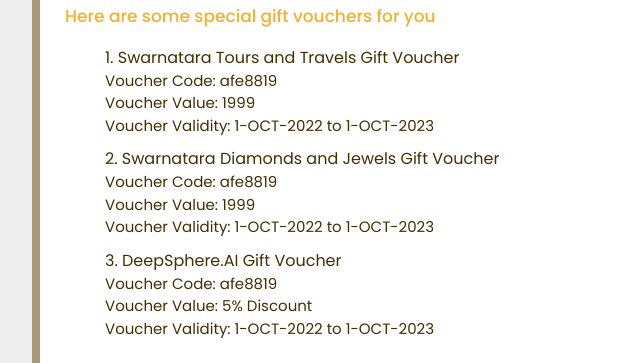
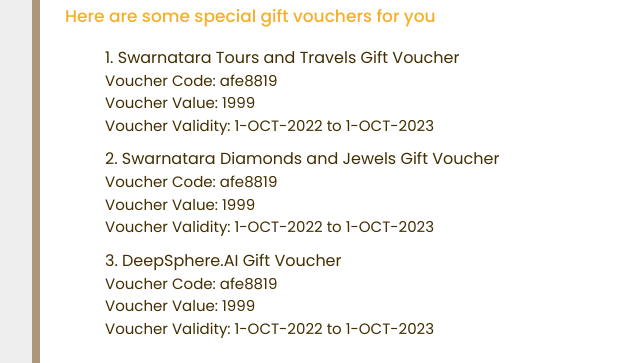
Before and after one commit to uitamil/membership, a plain HTML site: page index.html in a window 1280 px wide. Shown: the part 413-776 px from the top of the page, 275-915 px from the left. Drawn offline with Linux system fonts and the light colour scheme.

Commit message:
Update index.html

```diff
--- a/index.html
+++ b/index.html
@@ -30,19 +30,19 @@
 <ul>
 <li>
 1. Swarnatara Tours and Travels Gift Voucher
-<span class="vocher_1">Voucher Code: afe8819</span>
-<span class="vocher_1">Voucher Value: 1999</span>
-<span class="vocher_1">Voucher Validity: 1-OCT-2022 to 1-OCT-2023</span></li>
+	<span class="vocher_1">Voucher Code: <span class="ans">afe8819</span></span>
+	<span class="vocher_1">Voucher Value: <span class="ans">1999</span></span>
+	<span class="vocher_1">Voucher Validity: <span class="ans">1-OCT-2022 to 1-OCT-2023</span></span></li>
 <li>
 2. Swarnatara Diamonds and Jewels Gift Voucher
-<span class="vocher_1">Voucher Code: afe8819</span>
-<span class="vocher_1">Voucher Value: 1999</span>
-<span class="vocher_1">Voucher Validity: 1-OCT-2022 to 1-OCT-2023</span></li>
+<span class="vocher_1">Voucher Code: <span class="ans">afe8819</span></span>
+	<span class="vocher_1">Voucher Value: <span class="ans">1999</span></span>
+	<span class="vocher_1">Voucher Validity: <span class="ans">1-OCT-2022 to 1-OCT-2023</span></span></li>
 <li>
 3. DeepSphere.AI Gift Voucher
-<span class="vocher_1">Voucher Code: afe8819</span>
-<span class="vocher_1">Voucher Value: 5% Discount</span>
-<span class="vocher_1">Voucher Validity: 1-OCT-2022 to 1-OCT-2023</span></li>
+<span class="vocher_1">Voucher Code: <span class="ans">afe8819</span></span>
+	<span class="vocher_1">Voucher Value: <span class="ans">1999</span></span>
+	<span class="vocher_1">Voucher Validity: <span class="ans">1-OCT-2022 to 1-OCT-2023</span></span></li>
 </ul>
 <p>
 <span class="note">Note:</span> Vouchers can be redeemed by contacting our company officials.</p>
```
